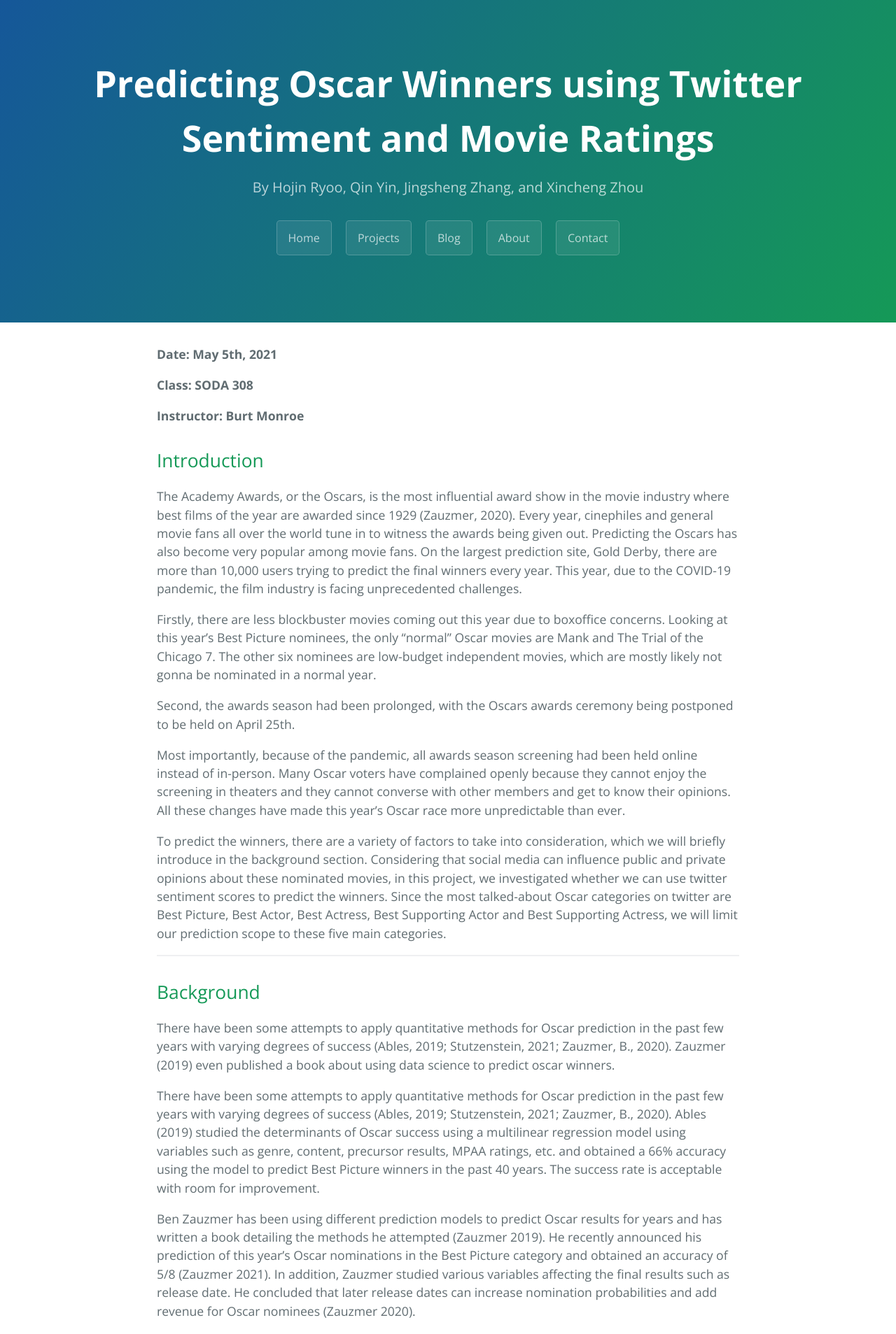
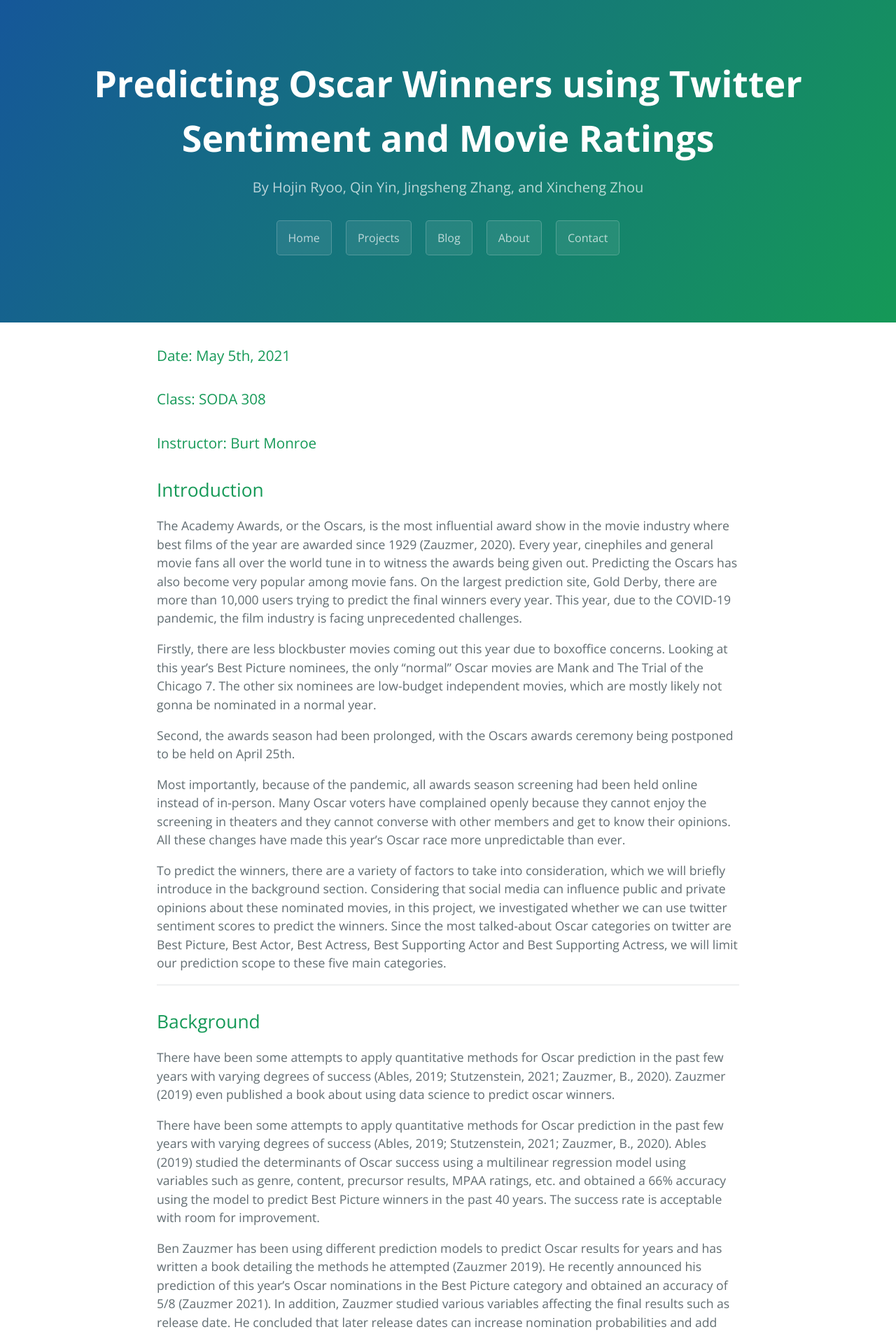
Before and after one commit to Akolyte/akolyte.github.io, a Jekyll site: the page built from _posts/2021-05-05-Predicting-Oscar-Winners.md, in a window 1280 px wide. Shown: the top 1907 px of the page at 70% size. Built offline with Jekyll 4.4.1, drawn with Linux system fonts in a browser that asks for light colours.

Commit message:
changed text format for heading

```diff
--- a/_posts/2021-05-05-Predicting-Oscar-Winners.md
+++ b/_posts/2021-05-05-Predicting-Oscar-Winners.md
@@ -6,11 +6,11 @@ tag: project
 excerpt_separator: <!--more-->
 ---
 
-**Date: May 5th, 2021**
+### Date: May 5th, 2021
 
-**Class: SODA 308**
+### Class: SODA 308
 
-**Instructor: Burt Monroe**
+### Instructor: Burt Monroe
 
 ## Introduction
 
```
